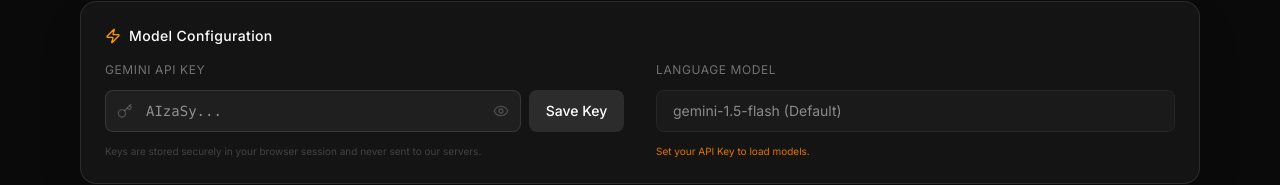
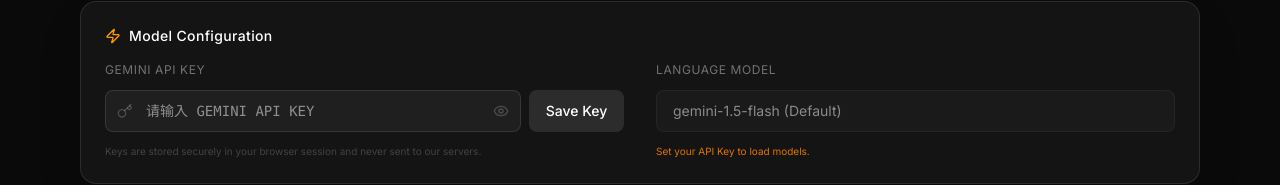
Before and after one commit to misterye/xdit-posts-summarizer, a React (Vite) app: page / in a window 1280 px wide. Both pictures are taken after a click on the button 1196 px from the left and 39 px from the top of the page. Shown: the part 111-296 px from the top of the page. Built offline with nearby package versions, Linux system fonts and the light colour scheme.

Commit message:
Update App.tsx

```diff
--- a/src/App.tsx
+++ b/src/App.tsx
@@ -141,9 +141,16 @@
   const handleSaveApiKey = () => {
     const key = apiKeyInput.trim();
     if (!key) {
-      setApiError('Please enter an API Key.');
+      setApiError('请输入 GEMINI API KEY');
       return;
     }
+
+    if (!key.startsWith('AIzaSy') || key.length !== 39) {
+      setApiError('API Key 格式不合法，请检查并重新输入合法的 Gemini API Key。');
+      return;
+    }
+
+    setApiError('');
     fetchModels(key);
   };
 
@@ -332,7 +339,7 @@
                       type={showApiKey ? "text" : "password"}
                       value={apiKeyInput}
                       onChange={(e) => setApiKeyInput(e.target.value)}
-                      placeholder="AIzaSy..."
+                      placeholder="请输入 GEMINI API KEY"
                       className="w-full bg-[var(--bg-input)] border border-[var(--border-main)] rounded-lg py-2.5 pl-10 pr-10 text-sm text-[var(--text-white)] focus:outline-none focus:ring-1 focus:ring-amber-500/50 focus:border-amber-500/50 transition-all font-mono"
                     />
                     <button
```
